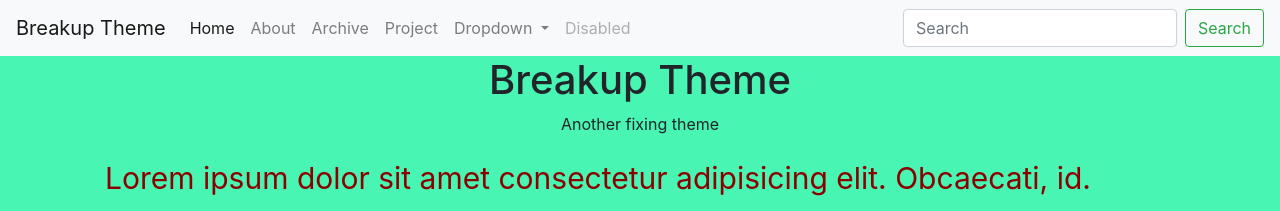
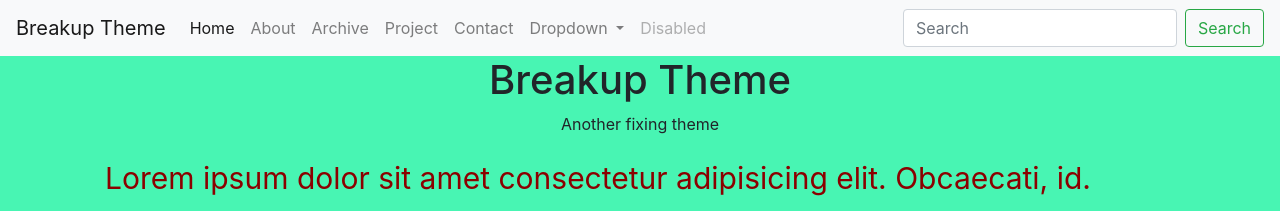
Before and after one commit to abassghana/jekylldemogh, a Jekyll site: the page built from index.html, in a window 1280 px wide. Shown: the top 211 px of the page. Built offline with Jekyll 4.4.1, drawn with Linux system fonts in a browser that asks for light colours; nearby versions of some CDN libraries; the list of posts is cut into pages by our own code.

Commit message:
forestry branch

```diff
--- a/_layouts/default.html
+++ b/_layouts/default.html
@@ -76,6 +76,9 @@
               >Project</a
             >
           </li>
+          <li class="nav-item">
+            <a class="nav-link" href="{{site.baseurl}}/contact.html">Contact</a>
+          </li>
           <li class="nav-item dropdown">
             <a
               class="nav-link dropdown-toggle"
```
Also changed, not shown: contact.md (added, +6 -0 lines).
